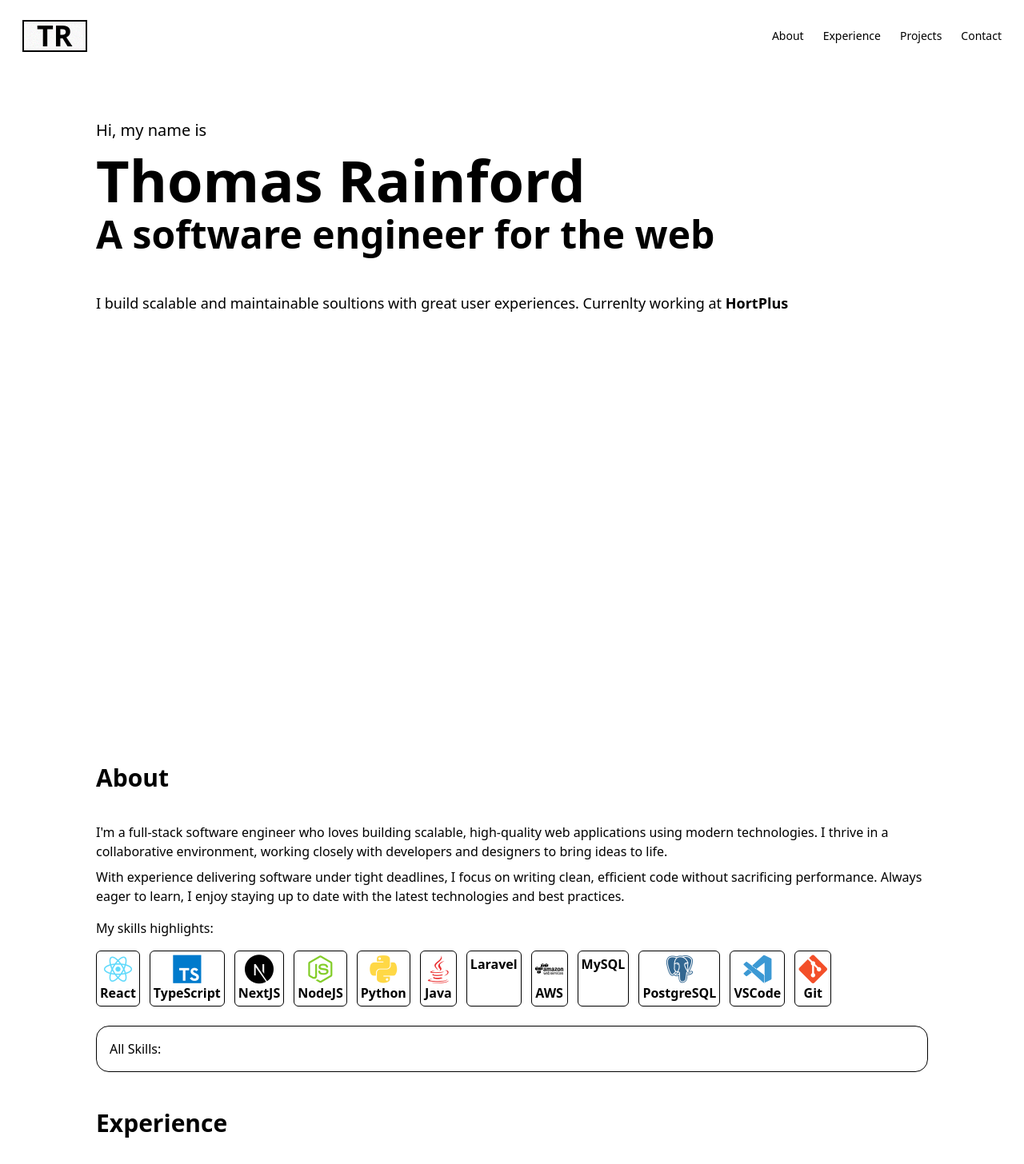
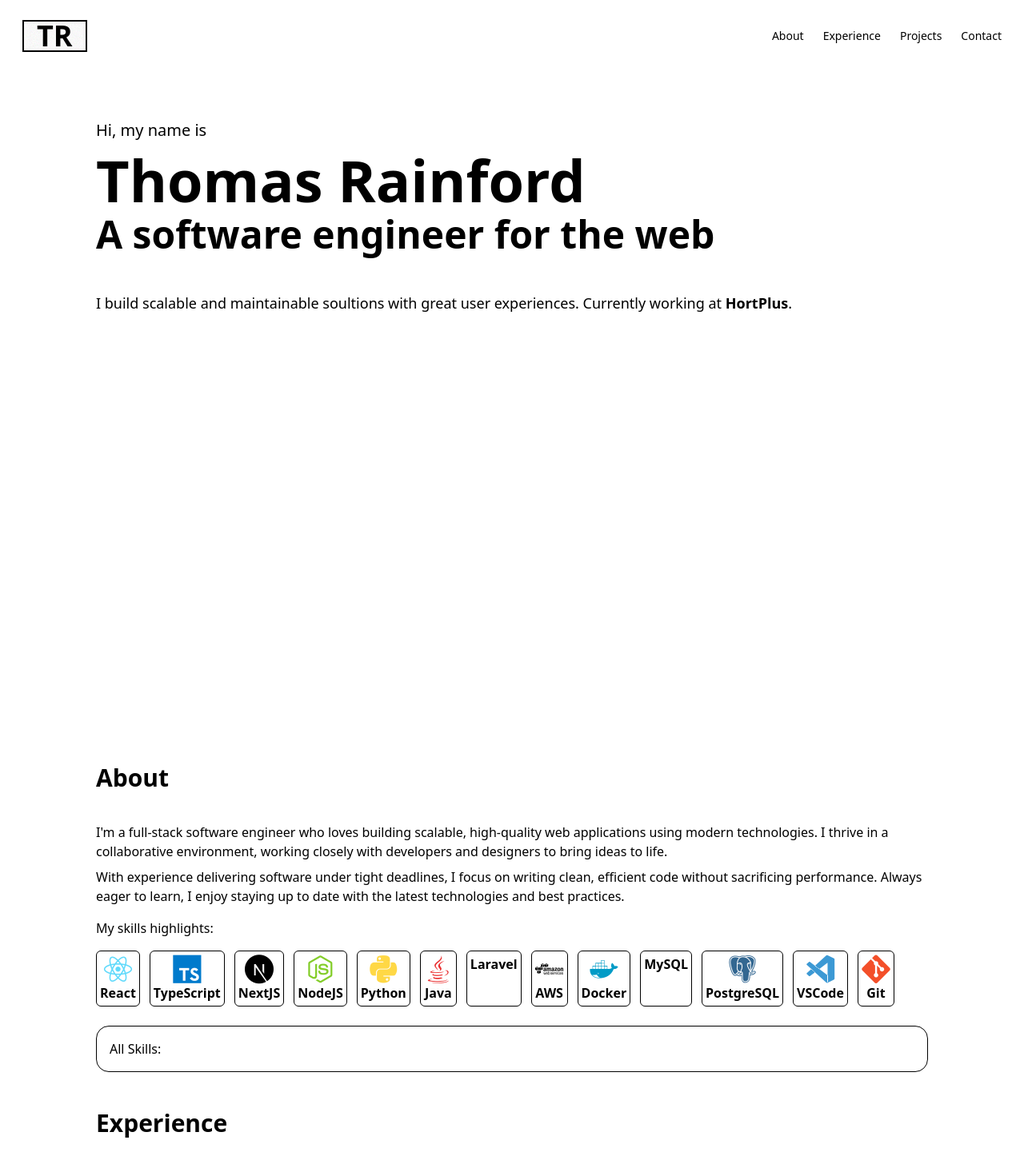
Before and after one commit to ThomasRainford/personal-site-v1, a React (Vite) app: page / in a window 1280 px wide. Shown: the top 1456 px of the page at 80% size. Built offline with nearby package versions, Linux system fonts and the light colour scheme.

Commit message:
Styling improvements and element key fixes
- Add Docker skill.

```diff
--- a/src/App.tsx
+++ b/src/App.tsx
@@ -1,7 +1,7 @@
 import Intro from "./components/intro/intro";
 import Layout from "./components/layout/layout";
 import Navbar from "./components/navbar/navbar";
-import Section from "./components/section/section-content";
+import SectionContent from "./components/section/section-content";
 import SectionTitle from "./components/section/section-title";
 import { getSiteData, getSiteSections } from "./data/data";
 
@@ -26,7 +26,7 @@ const App = () => {
                     <SectionTitle title={sectionData.title as string} />
                   </div>
                   <div className="mb-10">
-                    <Section section={section} />
+                    <SectionContent section={section} />
                   </div>
                 </section>
               );
--- a/src/components/intro/intro.tsx
+++ b/src/components/intro/intro.tsx
@@ -19,7 +19,7 @@ const Intro = () => {
       <div className="text-accent">
         <p className="text-md sm:text-lg mb-2">
           I build scalable and maintainable soultions with great user
-          experiences. Currenlty working at{" "}
+          experiences. Currently working at{" "}
           <a
             className="text-base-content"
             target="_blank"
@@ -27,9 +27,10 @@ const Intro = () => {
           >
             <b>HortPlus</b>
           </a>
+          .
         </p>
       </div>
-      <div>
+      <div className="mt-5">
         <svg
           className="w-[200px] h-[200px] sm:w-[250px] sm:h-[250px]"
           xmlns="http://www.w3.org/2000/svg"
--- a/src/components/layout/layout.tsx
+++ b/src/components/layout/layout.tsx
@@ -24,7 +24,10 @@ const Layout = ({ children }: Props) => {
               const sectionFormatted =
                 section.charAt(0).toUpperCase() + section.slice(1);
               return (
-                <div className="flex justify-center items-center mb-4">
+                <div
+                  key={section}
+                  className="flex justify-center items-center mb-4"
+                >
                   <li key={section} className="">
                     <div>
                       <a
--- a/src/components/navbar/navbar.tsx
+++ b/src/components/navbar/navbar.tsx
@@ -13,7 +13,7 @@ const Navbar = () => {
         </a>
       </div>
       <div className="hidden flex-none sm:block">
-        <ul className="menu menu-horizontal">
+        <ul className="menu menu-md menu-horizontal">
           {/* Navbar menu content here */}
           {sections.map((section) => {
             const sectionFormatted =
--- a/src/components/section/about/SkillIcon.tsx
+++ b/src/components/section/about/SkillIcon.tsx
@@ -22,6 +22,8 @@ const SkillIcon = ({ skill }: Props) => {
       return (
         <i className="devicon-amazonwebservices-plain-wordmark text-4xl"></i>
       );
+    case "docker":
+      return <i className="devicon-docker-plain colored text-4xl"></i>;
     case "vscode":
       return <i className="devicon-vscode-plain colored text-4xl"></i>;
     case "git":
--- a/src/components/section/about/about.tsx
+++ b/src/components/section/about/about.tsx
@@ -31,7 +31,10 @@ const About = () => {
         <div className="flex flex-row flex-wrap">
           {skillsHighlights.map((skill) => {
             return (
-              <div className="flex flex-col items-center mr-3 mb-2 border border-neutral rounded-md p-1">
+              <div
+                key={skill}
+                className="flex flex-col items-center mr-3 mb-2 border border-neutral rounded-md p-1"
+              >
                 <SkillIcon skill={skill.toLowerCase()} />
                 <p className="text-accent font-bold">{skill}</p>
               </div>
@@ -47,12 +50,15 @@ const About = () => {
             <div className="collapse-content">
               {Object.entries(allSkills).map(([key, value]) => {
                 return (
-                  <div className="mb-4">
+                  <div key={key} className="mb-4">
                     <p className="text-secondary">{splitAndCapitalize(key)}</p>
                     <div className="flex flex-row flex-wrap">
                       {value.map((skill) => {
                         return (
-                          <div className="flex flex-col items-center mr-3 mb-2 border border-neutral rounded-md p-1">
+                          <div
+                            key={skill}
+                            className="flex flex-col items-center mr-3 mb-2 border border-neutral rounded-md p-1"
+                          >
                             <p className="text-accent font-bold">{skill}</p>
                           </div>
                         );
--- a/src/components/section/section-content.tsx
+++ b/src/components/section/section-content.tsx
@@ -4,14 +4,19 @@ interface Props {
   section: string;
 }
 
-const Section = ({ section }: Props) => {
+const SectionContent = ({ section }: Props) => {
   switch (section) {
     case "about":
       return <About />;
-
+    case "experience":
+      return <></>;
+    case "projects":
+      return <></>;
+    case "contact":
+      return <></>;
     default:
       break;
   }
 };
 
-export default Section;
+export default SectionContent;
--- a/src/data/data.json
+++ b/src/data/data.json
@@ -11,6 +11,7 @@
         "Java",
         "Laravel",
         "AWS",
+        "Docker",
         "MySQL",
         "PostgreSQL",
         "VSCode",
@@ -30,7 +31,7 @@
         ],
         "backend": ["REST", "GraphQL", "NodeJS", "Laravel", "Java"],
         "database": ["MySQL", "PostgreSQL", "MongoDB", "AWS DynamoDB"],
-        "cloud-devops": ["AWS", "AWS Amplify", "GitHub Actions"],
+        "cloud-devops": ["AWS", "AWS Amplify", "GitHub Actions", "Docker"],
         "testing": ["Jest", "React Testing Library", "Cypress", "Playwright"],
         "tools": ["VSCode", "IntelliJ", "GitHub", "GitLab", "Git"]
       }
```
